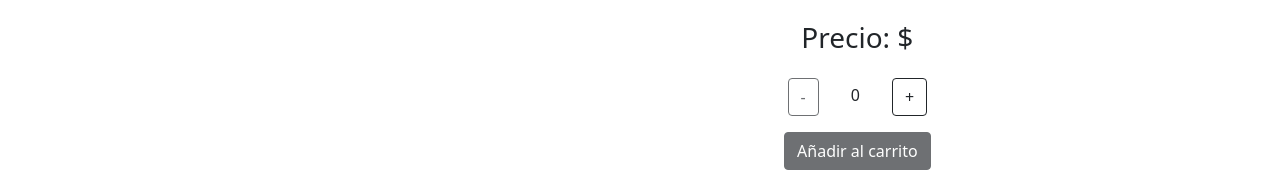
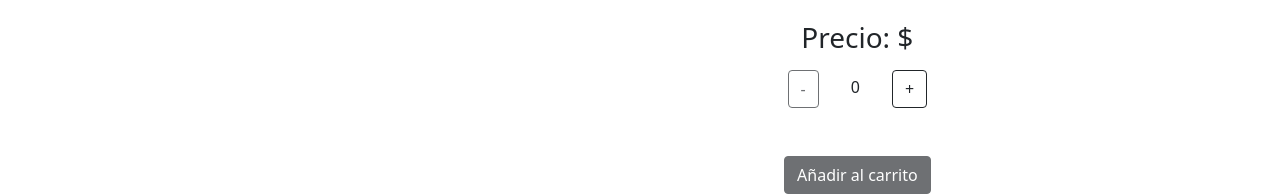
Before and after one commit to AnaCarolina1310/tiendaOnline, a React (Create React App) app: page /detail/1 in a window 1280 px wide. Shown: the part 240-436 px from the top of the page. Built offline with nearby package versions, Linux system fonts and the light colour scheme; no server answers; the database is empty.

Commit message:
agregado de mensaje de stock

```diff
--- a/src/components/ItemCount/ItemCount.js
+++ b/src/components/ItemCount/ItemCount.js
@@ -10,11 +10,14 @@ export const ItemCount = ({max, min = 0, counter, setCounter}) => {
        counter > min && setCounter(counter - 1)
     }
 
+
     return (
-        <div className="estilosCounter">
-            <button className="btn btn-outline-dark m-3" disabled={counter === min} onClick={handleRestar}>-</button>
+        <div >
+
+            <button className="btn btn-outline-dark mx-3 my-2" disabled={counter === min} onClick={handleRestar}>-</button>
             <span className="mx-3">{counter}</span>
-            <button className="btn btn-outline-dark m-3" disabled={counter === max} onClick={handleSumar}>+</button>
+            <button className="btn btn-outline-dark mx-3 my-2" disabled={counter === max} onClick={handleSumar}>+</button>
+            <p className={counter === max? 'mostrar': 'noMostrar'}>Sin mas stock</p>
         </div>
     )
 }
--- a/src/components/ItemCount/itemCount.css
+++ b/src/components/ItemCount/itemCount.css
@@ -0,0 +1,10 @@
+.mostrar{
+   visibility: visible;
+}
+.noMostrar{
+    visibility: hidden;
+}
+
+p{
+    text-align: center;
+}
--- a/src/components/ItemDetail/ItemDetail.js
+++ b/src/components/ItemDetail/ItemDetail.js
@@ -51,7 +51,7 @@ export const ItemDetail = ({id, nombre, precio, imagen,stock, descList, descripc
        :
        <>
 
-              <ItemCount max={stock} counter={cantidad} setCounter={setCantidad}/>
+              <ItemCount max={stock} counter={cantidad} setCounter={setCantidad} productosStock={stock} />
                <Button variant="dark" className='my-6 boton' disabled={cantidad === 0} onClick={handleAgregar}>Añadir al carrito</Button>
 
       </>
```
